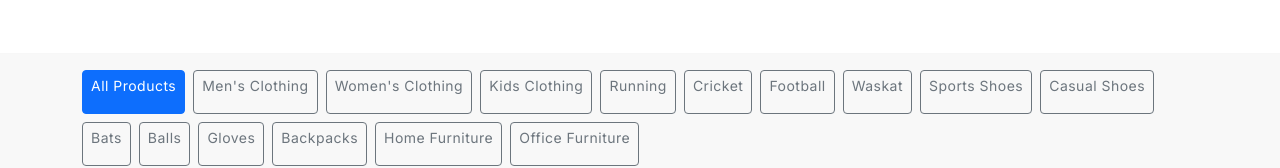
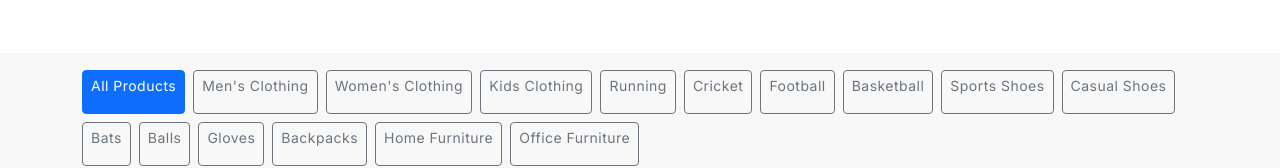
Before and after one commit to Akshatoff/Lakshman, a Next.js app: page /products in a window 1280 px wide. Shown: the part 327-495 px from the top of the page. Built offline with nearby package versions, Linux system fonts and the light colour scheme; no server answers; the database is empty.

Commit message:
categoires and product update and header changes

```diff
--- a/src/app/products/page.tsx
+++ b/src/app/products/page.tsx
@@ -37,20 +37,36 @@ interface Category {
 const categories = [
   { id: "all", name: "All Products", image: "/images/category-all.jpg" },
   { id: "men", name: "Men's Clothing", image: "/images/category-men.jpg" },
-  { id: "women", name: "Women's Clothing", image: "/images/category-women.jpg" },
+  {
+    id: "women",
+    name: "Women's Clothing",
+    image: "/images/category-women.jpg",
+  },
   { id: "kids", name: "Kids Clothing", image: "/images/category-kids.jpg" },
   { id: "running", name: "Running", image: "/images/category-running.jpg" },
   { id: "cricket", name: "Cricket", image: "/images/category-cricket.jpg" },
   { id: "football", name: "Football", image: "/images/category-football.jpg" },
-  { id: "waskat", name: "Waskat", image: "/images/category-waskat.jpg" },
-  { id: "sports-shoes", name: "Sports Shoes", image: "/images/category-sports-shoes.jpg" },
-  { id: "casual-shoes", name: "Casual Shoes", image: "/images/category-casual-shoes.jpg" },
-  { id: "bat", name: "Bats", image: "/images/category-bat.jpg" },
-  { id: "ball", name: "Balls", image: "/images/category-ball.jpg" },
+  { id: "basket", name: "Basketball", image: "/images/category-waskat.jpg" },
+  {
+    id: "sports",
+    name: "Sports Shoes",
+    image: "/images/category-sports-shoes.jpg",
+  },
+  {
+    id: "casual",
+    name: "Casual Shoes",
+    image: "/images/category-casual-shoes.jpg",
+  },
+  { id: "cricket-bat", name: "Bats", image: "/images/category-bat.jpg" },
+  { id: "cricket-ball", name: "Balls", image: "/images/category-ball.jpg" },
   { id: "gloves", name: "Gloves", image: "/images/category-gloves.jpg" },
   { id: "backpack", name: "Backpacks", image: "/images/category-backpack.jpg" },
-  { id: "home-furniture", name: "Home Furniture", image: "/images/category-home.jpg" },
-  { id: "office-furniture", name: "Office Furniture", image: "/images/category-office.jpg" },
+  { id: "home", name: "Home Furniture", image: "/images/category-home.jpg" },
+  {
+    id: "office",
+    name: "Office Furniture",
+    image: "/images/category-office.jpg",
+  },
 ];
 
 function ProductsPageContent() {
@@ -97,7 +113,7 @@ function ProductsPageContent() {
 
     // Filter by price range
     filtered = filtered.filter(
-      (p) => p.price >= priceRange[0] && p.price <= priceRange[1]
+      (p) => p.price >= priceRange[0] && p.price <= priceRange[1],
     );
 
     // Filter by rating
@@ -152,7 +168,10 @@ function ProductsPageContent() {
     return (
       <>
         <Header />
-        <div className="container py-5 text-center" style={{ minHeight: "60vh" }}>
+        <div
+          className="container py-5 text-center"
+          style={{ minHeight: "60vh" }}
+        >
           <div className="spinner-border text-primary" role="status">
             <span className="visually-hidden">Loading...</span>
           </div>
@@ -223,15 +242,13 @@ function ProductsPageContent() {
       {/* Category Filter Chips */}
       <section className="py-3 bg-light border-top border-bottom">
         <div className="container">
-                        <div className="d-flex gap-2 flex-wrap overflow-auto">
+          <div className="d-flex gap-2 flex-wrap overflow-auto">
             {categories.map((cat) => (
               <Link
                 key={cat.id}
                 href={`/products?category=${cat.id}`}
                 className={`btn ${
-                  category === cat.id
-                    ? "btn-primary"
-                    : "btn-outline-secondary"
+                  category === cat.id ? "btn-primary" : "btn-outline-secondary"
                 } btn-sm text-nowrap`}
               >
                 {cat.name}
@@ -261,7 +278,10 @@ function ProductsPageContent() {
                         placeholder="Min"
                         value={priceRange[0]}
                         onChange={(e) =>
-                          setPriceRange([parseInt(e.target.value) || 0, priceRange[1]])
+                          setPriceRange([
+                            parseInt(e.target.value) || 0,
+                            priceRange[1],
+                          ])
                         }
                       />
                       <input
@@ -270,7 +290,10 @@ function ProductsPageContent() {
                         placeholder="Max"
                         value={priceRange[1]}
                         onChange={(e) =>
-                          setPriceRange([priceRange[0], parseInt(e.target.value) || 50000])
+                          setPriceRange([
+                            priceRange[0],
+                            parseInt(e.target.value) || 50000,
+                          ])
                         }
                       />
                     </div>
@@ -286,7 +309,8 @@ function ProductsPageContent() {
                       }
                     />
                     <small className="text-muted">
-                      ₹{priceRange[0].toLocaleString()} - ₹{priceRange[1].toLocaleString()}
+                      ₹{priceRange[0].toLocaleString()} - ₹
+                      {priceRange[1].toLocaleString()}
                     </small>
                   </div>
 
@@ -413,7 +437,10 @@ function ProductsPageContent() {
                           </span>
                           {product.originalPriceCents && (
                             <span className="text-muted text-decoration-line-through small">
-                              ₹{(product.originalPriceCents / 100).toLocaleString()}
+                              ₹
+                              {(
+                                product.originalPriceCents / 100
+                              ).toLocaleString()}
                             </span>
                           )}
                         </div>
--- a/src/components/layout/Header.tsx
+++ b/src/components/layout/Header.tsx
@@ -95,17 +95,17 @@ export default function Header() {
                        </a>
                        <ul className="dropdown-menu">
                          <li>
-                           <Link className="dropdown-item" href="/#products?category=men">
+                           <Link className="dropdown-item" href="/products?category=men">
                              Men
                            </Link>
                          </li>
                          <li>
-                           <Link className="dropdown-item" href="/#products?category=women">
+                           <Link className="dropdown-item" href="/products?category=women">
                              Women
                            </Link>
                          </li>
                          <li>
-                           <Link className="dropdown-item" href="/#products?category=kids">
+                           <Link className="dropdown-item" href="/products?category=kids">
                              Kids
                            </Link>
                          </li>
@@ -125,23 +125,23 @@ export default function Header() {
                        </a>
                        <ul className="dropdown-menu">
                          <li>
-                           <Link className="dropdown-item" href="/#products?category=running">
+                           <Link className="dropdown-item" href="/products?category=running">
                              Running
                            </Link>
                          </li>
                          <li>
-                           <Link className="dropdown-item" href="/#products?category=cricket">
+                           <Link className="dropdown-item" href="/products?category=cricket">
                              Cricket
                            </Link>
                          </li>
                          <li>
-                           <Link className="dropdown-item" href="/#products?category=football">
+                           <Link className="dropdown-item" href="/products?category=football">
                              Football
                            </Link>
                          </li>
                          <li>
-                           <Link className="dropdown-item" href="/#products?category=waskat">
-                             Waskat
+                           <Link className="dropdown-item" href="/products?category=waskat">
+                             Basketball
                            </Link>
                          </li>
                        </ul>
@@ -160,12 +160,12 @@ export default function Header() {
                        </a>
                        <ul className="dropdown-menu">
                          <li>
-                           <Link className="dropdown-item" href="/#products?category=sports-shoes">
+                           <Link className="dropdown-item" href="/products?category=sports-shoes">
                              Sports Shoes
                            </Link>
                          </li>
                          <li>
-                           <Link className="dropdown-item" href="/#products?category=casual-shoes">
+                           <Link className="dropdown-item" href="/products?category=casual-shoes">
                              Casual
                            </Link>
                          </li>
@@ -185,22 +185,22 @@ export default function Header() {
                        </a>
                        <ul className="dropdown-menu">
                          <li>
-                           <Link className="dropdown-item" href="/#products?category=bat">
+                           <Link className="dropdown-item" href="/products?category=bat">
                              Bat
                            </Link>
                          </li>
                          <li>
-                           <Link className="dropdown-item" href="/#products?category=ball">
+                           <Link className="dropdown-item" href="/products?category=ball">
                              Ball
                            </Link>
                          </li>
                          <li>
-                           <Link className="dropdown-item" href="/#products?category=gloves">
+                           <Link className="dropdown-item" href="/products?category=gloves">
                              Gloves
                            </Link>
                          </li>
                          <li>
-                           <Link className="dropdown-item" href="/#products?category=backpack">
+                           <Link className="dropdown-item" href="/products?category=backpack">
                              Backpack
                            </Link>
                          </li>
@@ -220,12 +220,12 @@ export default function Header() {
                        </a>
                        <ul className="dropdown-menu">
                          <li>
-                           <Link className="dropdown-item" href="/#products?category=home-furniture">
+                           <Link className="dropdown-item" href="/products?category=home-furniture">
                              Home
                            </Link>
                          </li>
                          <li>
-                           <Link className="dropdown-item" href="/#products?category=office-furniture">
+                           <Link className="dropdown-item" href="/products?category=office-furniture">
                              Office
                            </Link>
                          </li>
@@ -499,21 +499,21 @@ export default function Header() {
                    {mobileDropdowns.clothing && (
                      <div className="bg-light">
                        <Link
-                         href="/#products?category=men"
+                         href="/products?category=men"
                          className="d-block px-5 py-2 text-decoration-none text-dark"
                          onClick={closeMobileMenu}
                        >
                          Men
                        </Link>
                        <Link
-                         href="/#products?category=women"
+                         href="/products?category=women"
                          className="d-block px-5 py-2 text-decoration-none text-dark"
                          onClick={closeMobileMenu}
                        >
                          Women
                        </Link>
                        <Link
-                         href="/#products?category=kids"
+                         href="/products?category=kids"
                          className="d-block px-5 py-2 text-decoration-none text-dark"
                          onClick={closeMobileMenu}
                        >
@@ -550,28 +550,28 @@ export default function Header() {
                    {mobileDropdowns.sportswear && (
                      <div className="bg-light">
                        <Link
-                         href="/#products?category=running"
+                         href="/products?category=running"
                          className="d-block px-5 py-2 text-decoration-none text-dark"
                          onClick={closeMobileMenu}
                        >
                          Running
                        </Link>
                        <Link
-                         href="/#products?category=cricket"
+                         href="/products?category=cricket"
                          className="d-block px-5 py-2 text-decoration-none text-dark"
                          onClick={closeMobileMenu}
                        >
                          Cricket
                        </Link>
                        <Link
-                         href="/#products?category=football"
+                         href="/products?category=football"
                          className="d-block px-5 py-2 text-decoration-none text-dark"
                          onClick={closeMobileMenu}
                        >
                          Football
                        </Link>
                        <Link
-                         href="/#products?category=waskat"
+                         href="/products?category=waskat"
                          className="d-block px-5 py-2 text-decoration-none text-dark"
                          onClick={closeMobileMenu}
                        >
@@ -608,14 +608,14 @@ export default function Header() {
                    {mobileDropdowns.footwear && (
                      <div className="bg-light">
                        <Link
-                         href="/#products?category=sports-shoes"
+                         href="/products?category=sports-shoes"
                          className="d-block px-5 py-2 text-decoration-none text-dark"
                          onClick={closeMobileMenu}
                        >
                          Sports Shoes
                        </Link>
                        <Link
-                         href="/#products?category=casual-shoes"
+                         href="/products?category=casual-shoes"
                          className="d-block px-5 py-2 text-decoration-none text-dark"
                          onClick={closeMobileMenu}
                        >
@@ -652,28 +652,28 @@ export default function Header() {
                    {mobileDropdowns.accessories && (
                      <div className="bg-light">
                        <Link
-                         href="/#products?category=bat"
+                         href="/products?category=bat"
                          className="d-block px-5 py-2 text-decoration-none text-dark"
                          onClick={closeMobileMenu}
                        >
                          Bat
                        </Link>
                        <Link
-                         href="/#products?category=ball"
+                         href="/products?category=ball"
                          className="d-block px-5 py-2 text-decoration-none text-dark"
                          onClick={closeMobileMenu}
                        >
                          Ball
                        </Link>
                        <Link
-                         href="/#products?category=gloves"
+                         href="/products?category=gloves"
                          className="d-block px-5 py-2 text-decoration-none text-dark"
                          onClick={closeMobileMenu}
                        >
                          Gloves
                        </Link>
                        <Link
-                         href="/#products?category=backpack"
+                         href="/products?category=backpack"
                          className="d-block px-5 py-2 text-decoration-none text-dark"
                          onClick={closeMobileMenu}
                        >
@@ -685,7 +685,7 @@ export default function Header() {
 
                  {/* Furniture Link */}
                  <Link
-                   href="/#products?category=furniture"
+                   href="/products?category=furniture"
                    className="d-block px-3 py-3 text-decoration-none text-dark border-bottom"
                    onClick={closeMobileMenu}
                  >
```
Also changed, not shown: src/app/api/categories/route.ts (+9 -1 lines).
